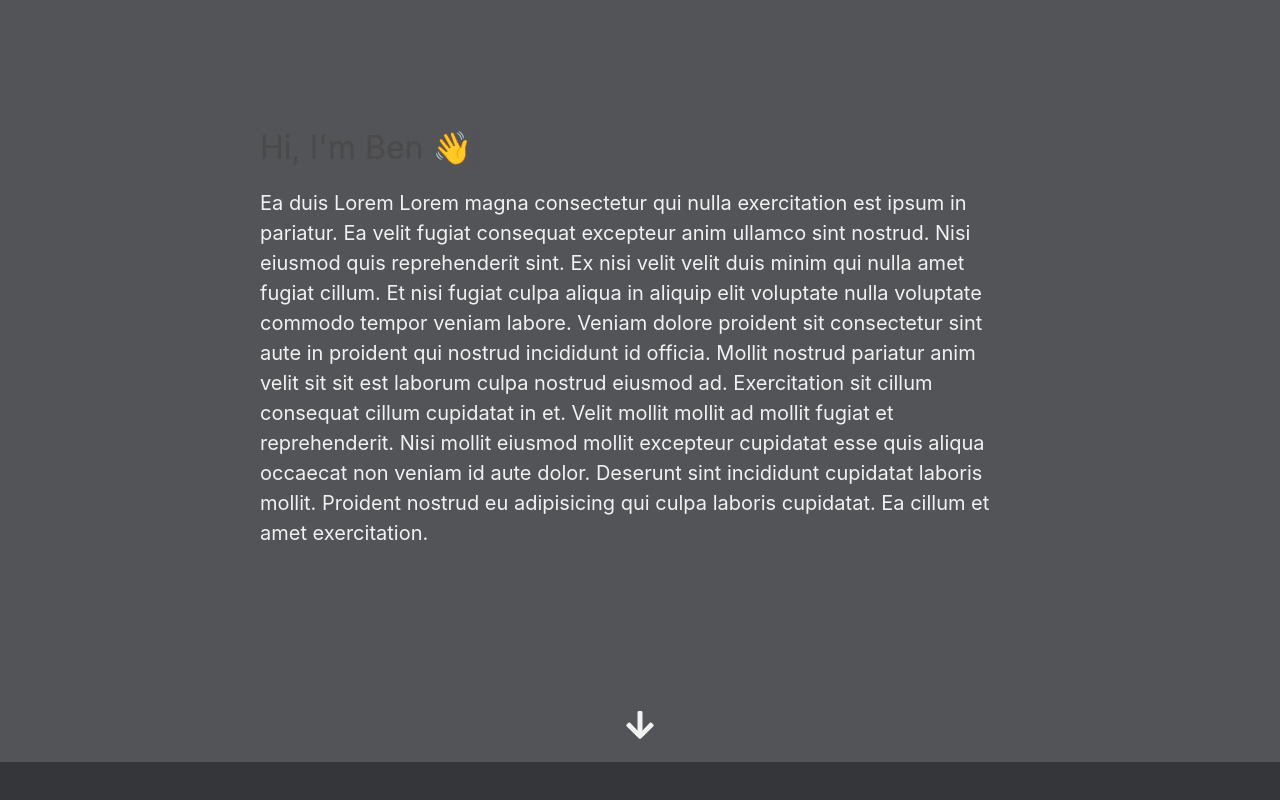
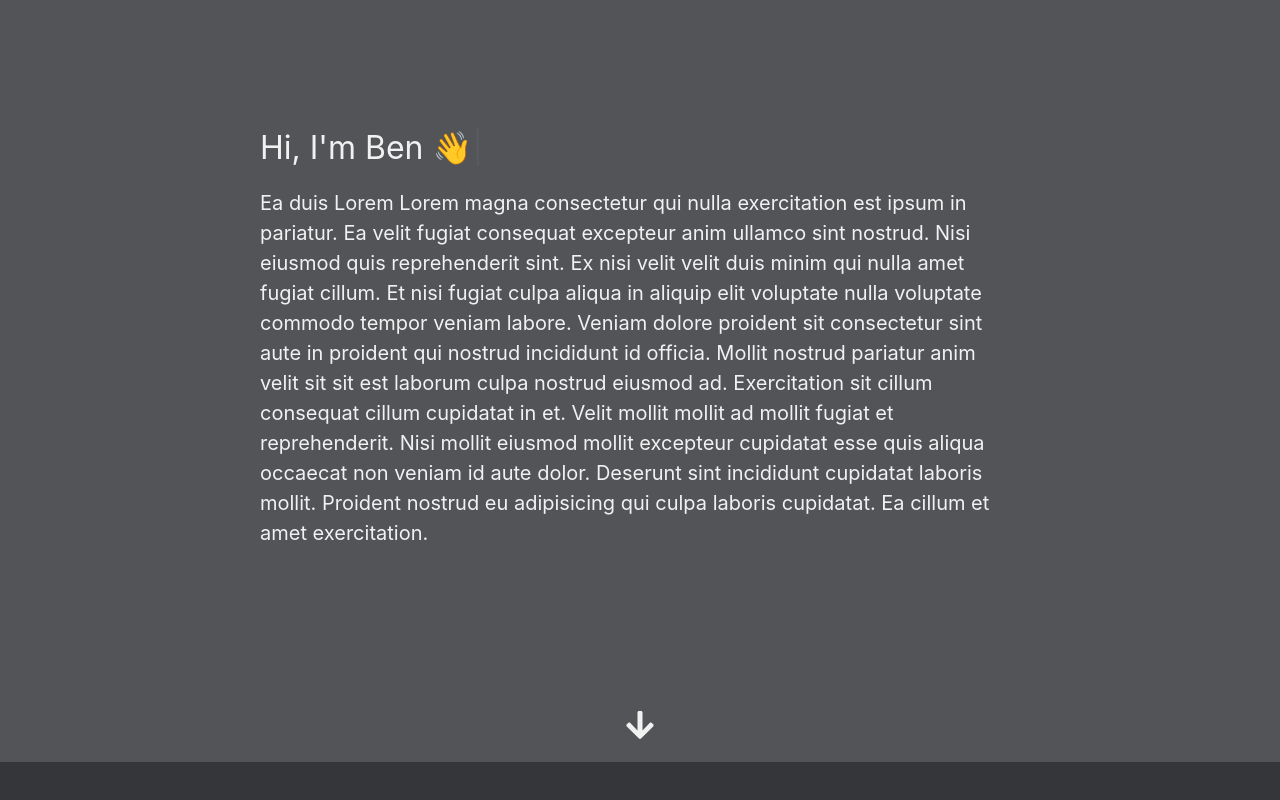
Before and after one commit to Thadman/bens-site, a React (Create React App) app: page / in a window 1280 px wide. Shown: the part 838-1638 px from the top of the page. Built offline with nearby package versions, Linux system fonts and the light colour scheme; what react-animations would draw is missing.

Commit message:
forgot to add coloring to the header on about page

```diff
--- a/src/About.js
+++ b/src/About.js
@@ -29,7 +29,7 @@ export default class About extends React.Component {
             <div className="container">
               <div className="columns is-centered">
                 <div className="column is-two-thirds">
-                  <h2 className="is-size-3 pb-4">
+                  <h2 className="is-size-3 pb-4 about-paragraph">
                     <span
                       ref={(el) => {
                         this.el = el;
```
